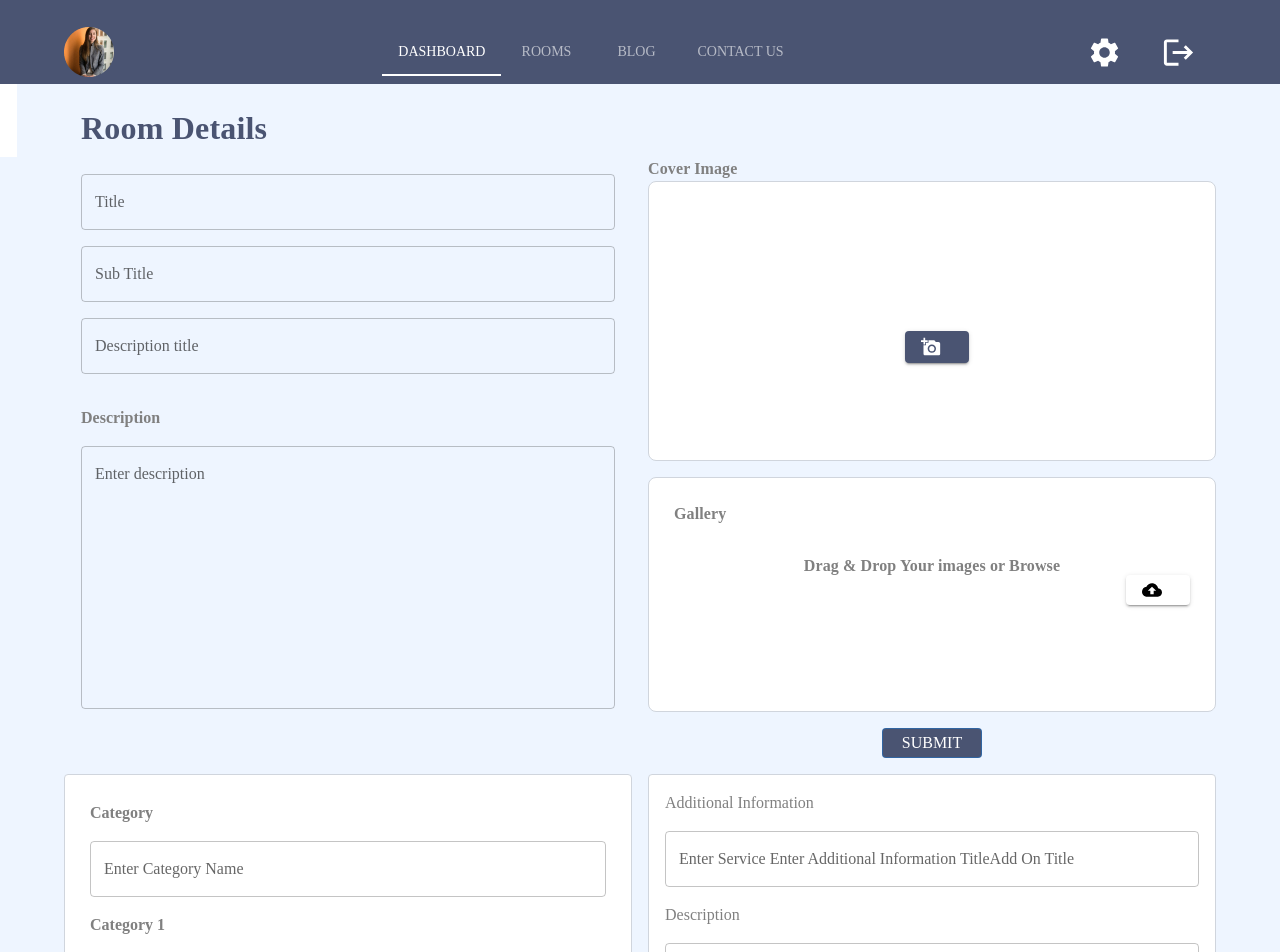
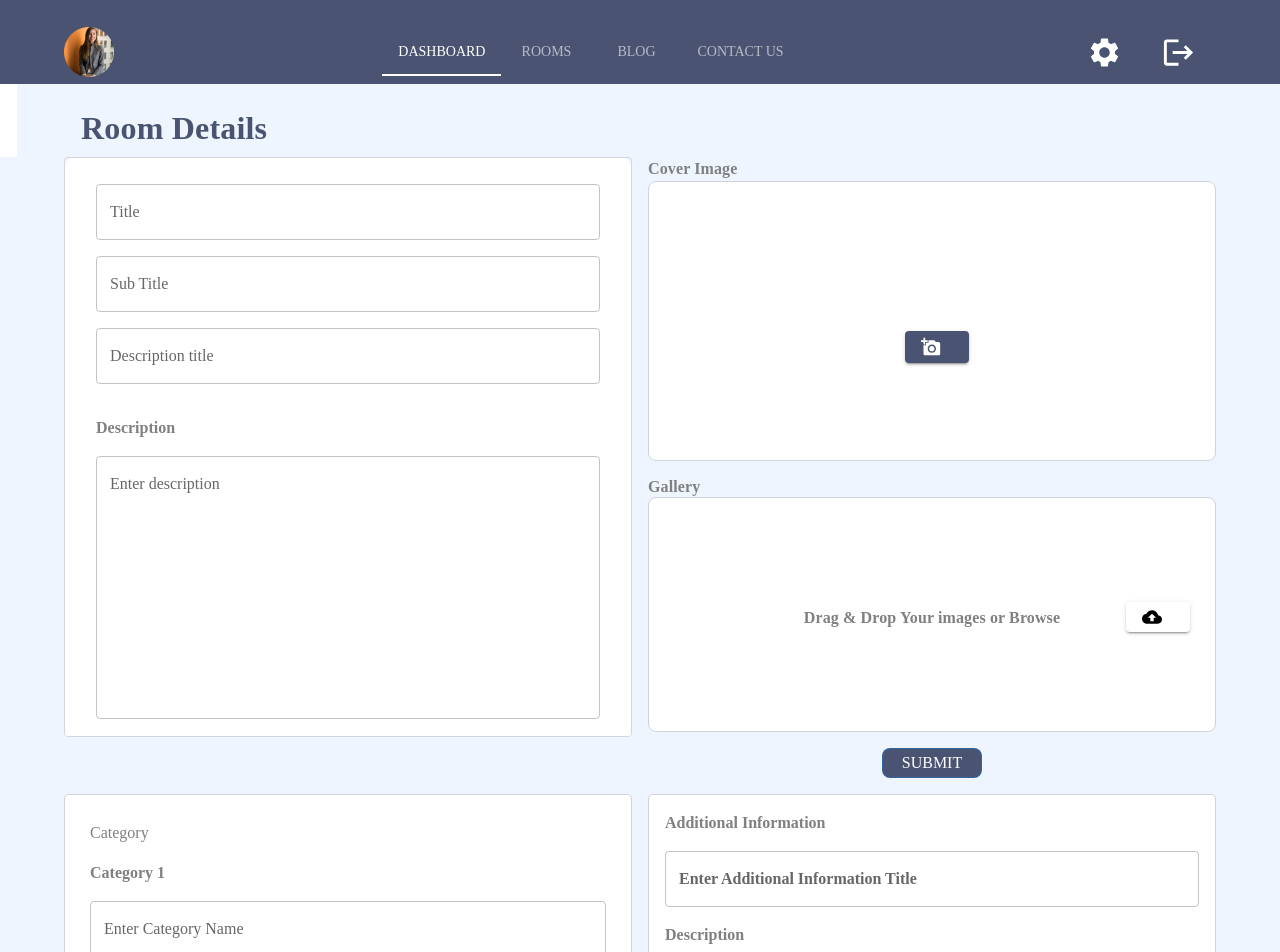
Before and after one commit to Software-Lifecycle-Consultants/slc-open-hms, a Next.js app: page /admin/room-details in a window 1280 px wide. Shown: the top 952 px of the page. Built offline with nearby package versions, Linux system fonts and the light colour scheme.

Commit message:
marginleft changed to mx

```diff
--- a/components/roomDetails/Additional.tsx
+++ b/components/roomDetails/Additional.tsx
@@ -8,6 +8,7 @@ import {
   Box,
 } from "@mui/material";
 import { additional } from "@/data/roomDetails";
+import { Bolt } from "@mui/icons-material";
 
 /* Functional component for ExtraFacilitation */
 const Additional = () => {
@@ -34,6 +35,7 @@ const Additional = () => {
               fontSize: "16",
               fontStyle: "normal",
               letterSpacing: "0.12",
+              fontWeight: 'bold',
             }}
           >
             {additional.additionalPageTitle}
@@ -46,7 +48,7 @@ const Additional = () => {
               <Grid item xs={12} sm={12} md={12} lg={12} xl={12}>
                 <TextField
                   fullWidth
-                  label="Enter Service Enter Additional Information TitleAdd On Title"
+                  label={<b style={{ fontWeight: 'bold' }}>Enter Additional Information Title</b>}
                   id="ATitle"
                 />
               </Grid>
@@ -58,6 +60,7 @@ const Additional = () => {
                     fontSize: "16",
                     fontStyle: "normal",
                     letterSpacing: "0.12",
+                    fontWeight: 'bold'
                   }}
                 >
                   Description
--- a/components/roomDetails/Category.tsx
+++ b/components/roomDetails/Category.tsx
@@ -63,7 +63,6 @@ export default function Category() {
             fontSize: "16",
             fontStyle: "normal",
             letterSpacing: "0.12",
-            fontWeight: "700",
           }}
         >
           {category.detailsCategory}
@@ -72,25 +71,6 @@ export default function Category() {
       {/* Stack for the form layout */}
       <Stack spacing={2} marginTop={2}>
         {/* Autocomplete component for the category 1 */}
-        <Autocomplete
-          multiple
-          id="tags-filled"
-          freeSolo
-          onInputChange={handleChange} // Listen for input changes
-          renderTags={(value, getTagProps) =>
-            value.map((option, index) => (
-              <Chip
-                variant="outlined"
-                label={option}
-                {...getTagProps({ index })}
-              />
-            ))
-          }
-          renderInput={(params) => (
-            <TextField {...params} label="Enter Category Name" />
-          )}
-          options={[]}
-        />
         <Typography
           mt={2}
           style={{
--- a/components/roomDetails/Details.tsx
+++ b/components/roomDetails/Details.tsx
@@ -1,7 +1,8 @@
-import { Grid, Typography, TextField, Card, CardContent } from "@mui/material";
+import { Grid, Typography, TextField, Card, CardContent, Box } from "@mui/material";
 import React from "react";
 
 const Details = () => {
+
   return (
     <>
       {/* Card for the billing details form */}
@@ -12,11 +13,12 @@ const Details = () => {
           Width: "auto",
           border: "1px solid",
           borderRadius: "8",
-          borderColor: "#EEF5FF",
+          borderColor: "#d4d4dc",
           flexShrink: "0",
           backgroundColor: "#EEF5FF",
         }}
       >
+        <Box sx={{backgroundColor: 'white', padding:"10px 15px 10px 15px", borderRadius:2}}>
         <CardContent>
           <form>
             {/* Grid container for form layout */}
@@ -58,6 +60,7 @@ const Details = () => {
             </Grid>
           </form>
         </CardContent>
+        </Box>
       </Card>
     </>
   );
--- a/components/roomDetails/Gallery.tsx
+++ b/components/roomDetails/Gallery.tsx
@@ -18,19 +18,7 @@ const VisuallyHiddenInput = styled("input")({
 export default function StandardImageList() {
   return (
     <>
-      <Card
-        elevation={0}
-        sx={{
-          height: "235px",
-          Width: "450px",
-          border: "1px solid",
-          borderRadius: "8px",
-          borderColor: "#D0D5DD",
-          flexShrink: "0",
-          padding: "10px 25px 10px 25px",
-        }}
-      >
-        <Typography
+     <Typography
         mt={2}
           style={{
             color: "Gray",
@@ -44,6 +32,19 @@ export default function StandardImageList() {
         >
           Gallery
         </Typography>
+      <Card
+        elevation={0}
+        sx={{
+          height: "235px",
+          Width: "450px",
+          border: "1px solid",
+          borderRadius: "8px",
+          borderColor: "#D0D5DD",
+          flexShrink: "0",
+          padding: "10px 25px 10px 25px",
+        }}
+      >
+
         <Typography
         mt={4}
           style={{
@@ -54,6 +55,7 @@ export default function StandardImageList() {
             letterSpacing: "0.12px",
             fontWeight: "700",
             textAlign: "center",
+            marginTop: "100px",
           }}
         >
           Drag & Drop Your images or Browse
@@ -71,6 +73,7 @@ export default function StandardImageList() {
             color: "black",
             height: "30px",
             borderRadius: "8",
+            marginTop: "-25px",
           }}
         >
           <VisuallyHiddenInput type="file" />
@@ -86,9 +89,10 @@ export default function StandardImageList() {
             color: "white",
             width: "100px",
             height: "30px",
-            borderRadius: "8",
+            borderRadius: "8px",
             textAlign: "center",
             backgroundColor: "#4A5472",
+
           }}
           variant="outlined"
         >
```
